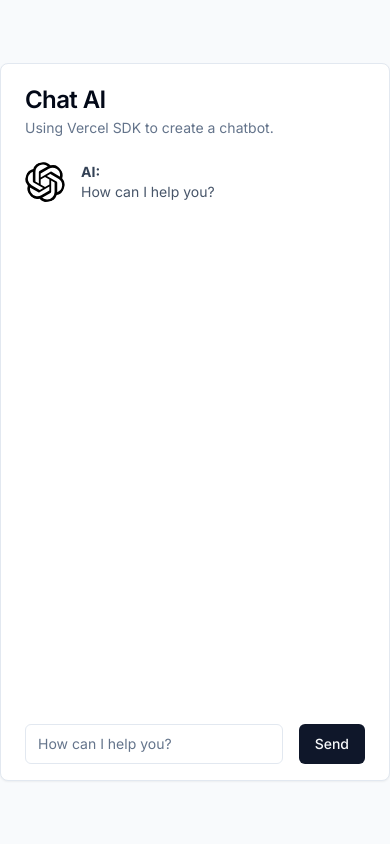
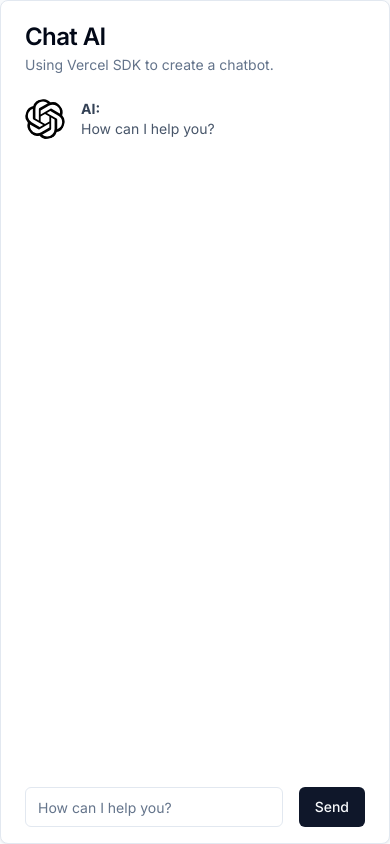
Before and after one commit to RikieriSartor/chat-ai, a Next.js app: page / in a window 390 px wide. Built offline with nearby package versions, Linux system fonts and the light colour scheme.

Commit message:
Fixes mobile ui

```diff
--- a/src/components/Chat.tsx
+++ b/src/components/Chat.tsx
@@ -45,7 +45,7 @@ export default function Chat() {
     });
 
   return (
-    <Card className="flex flex-col w-[480px] h-[85vh] min-h-[500px]">
+    <Card className="flex flex-col w-full sm:w-[480px] min-h-screen sm:h-[85vh] sm:min-h-[500px]">
       <CardHeader>
         <CardTitle>Chat AI</CardTitle>
         <CardDescription>Using Vercel SDK to create a chatbot.</CardDescription>
```
